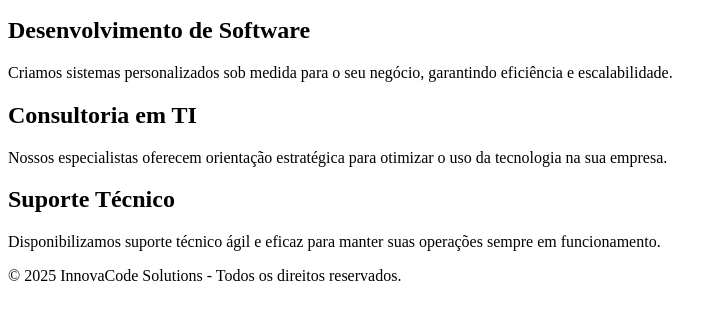
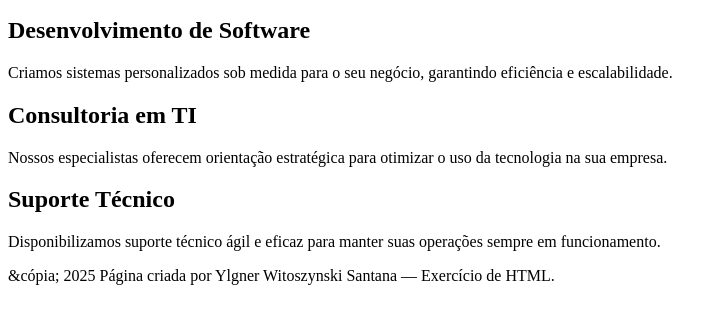
Before and after one commit to Ylgner-Witoszynski/learning-lab, a plain HTML site: page fundamentos-html5/Respostas-exercicios/Exercicio1/servicos.html in a window 1280 px wide. Shown: the part 101-424 px from the top of the page, without its empty margins (0-727 px from the left). Drawn offline with Linux system fonts and the light colour scheme.

Commit message:
Update servicos.html

```diff
--- a/fundamentos-html5/Respostas-exercicios/Exercicio1/servicos.html
+++ b/fundamentos-html5/Respostas-exercicios/Exercicio1/servicos.html
@@ -37,7 +37,7 @@
 
   <!-- Rodapé -->
   <footer>
-    <p>&copy; 2025 InnovaCode Solutions - Todos os direitos reservados.</p>
+    <p>&cópia; 2025 Página criada por Ylgner Witoszynski Santana — Exercício de HTML.</p>
   </footer>
 </body>
 </html>
```
